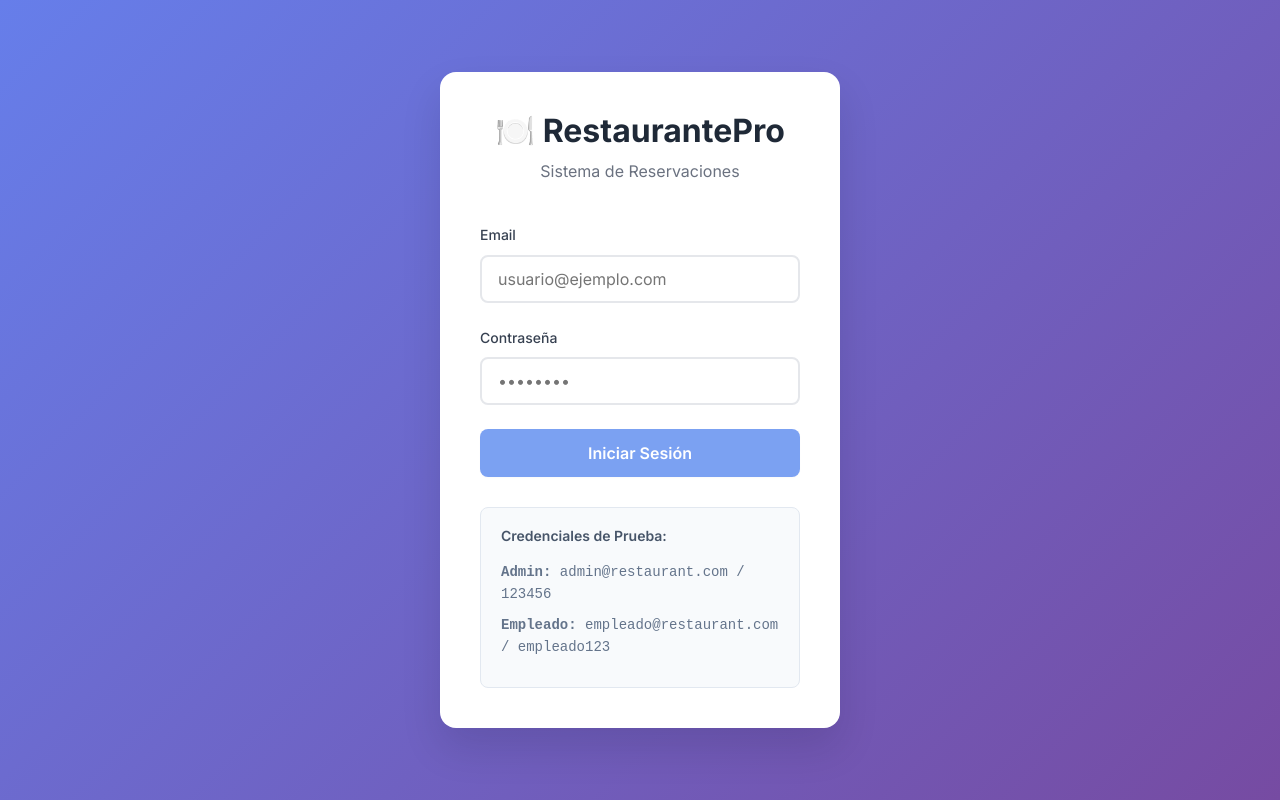
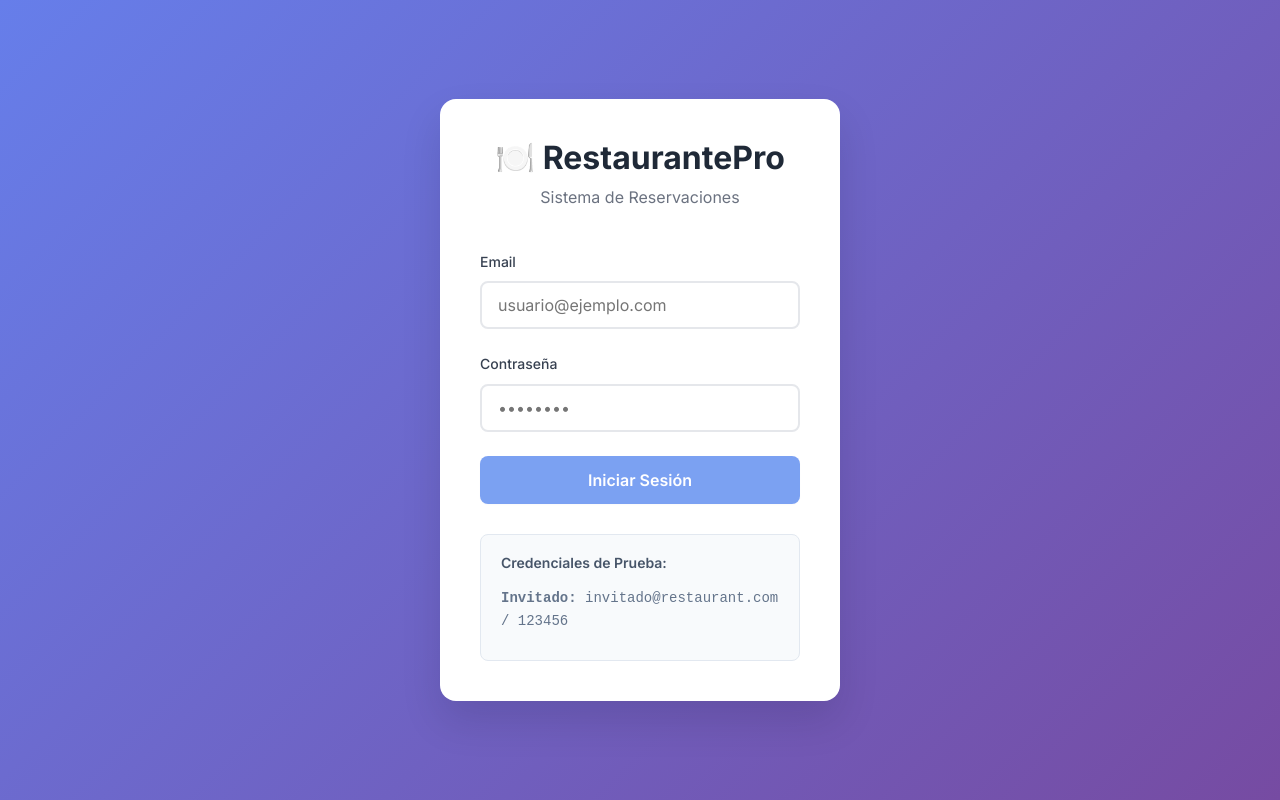
Before and after one commit to marchena290/restaurante_pro_frontend, an Angular app: page /login in a window 1280 px wide. Built offline with nearby package versions, Linux system fonts and the light colour scheme.

Commit message:
Ajustes para producción

```diff
--- a/src/app/components/login/login.component.ts
+++ b/src/app/components/login/login.component.ts
@@ -65,10 +65,7 @@ import { AuthService } from '../../services/auth.service';
         <div class="demo-credentials">
           <h3>Credenciales de Prueba:</h3>
           <div class="credential-item">
-            <strong>Admin:</strong> admin&#64;restaurant.com / 123456
-          </div>
-          <div class="credential-item">
-            <strong>Empleado:</strong> empleado&#64;restaurant.com / empleado123
+            <strong>Invitado:</strong> invitado&#64;restaurant.com / 123456
           </div>
         </div>
       </div>
```
